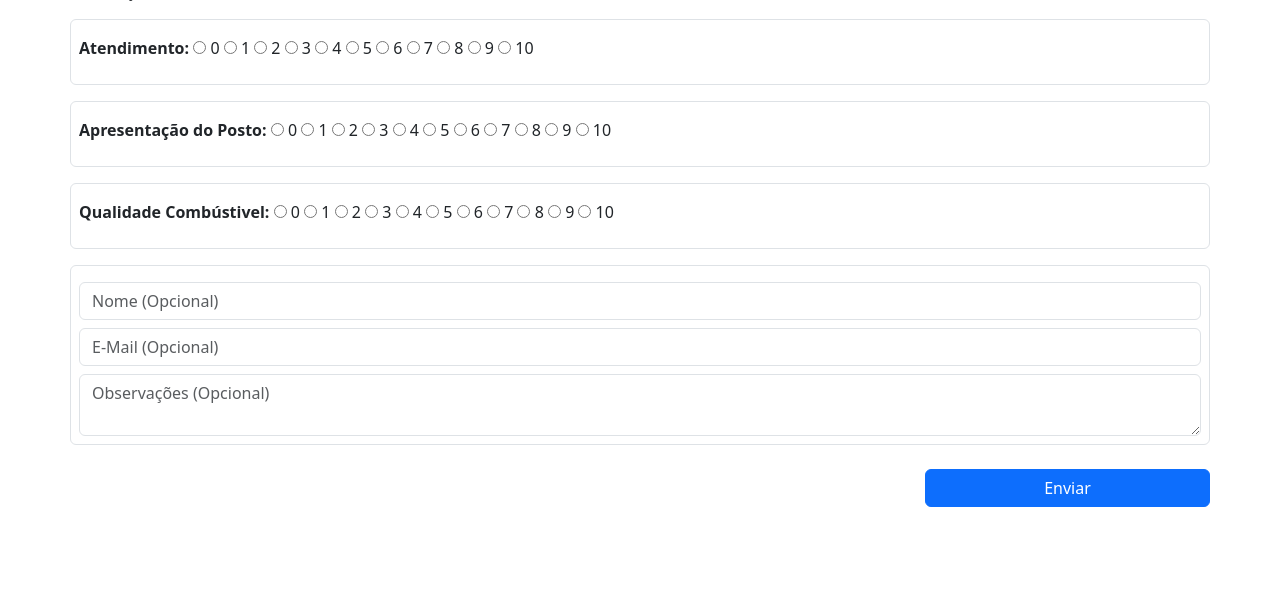
After one commit to jhmiante/NPS-RedeUS, a Django app: page /nps/ in a window 1280 px wide. The commit adds this page. Shown: the part 201-800 px from the top of the page. Run offline with Django 4.2, Linux system fonts and the light colour scheme.

Commit message:
Template NPS

```diff
--- /dev/null
+++ b/core/templates/nps.html
@@ -0,0 +1,75 @@
+{% extends 'base.html' %}
+{% load static %}
+
+{% block content %}
+<div class="container">
+    <div class="row text-center mt-2">
+        <img src="{% static 'img/logo.png' %}" alt="logo" class="img img-fluid" style="max-width: 200px;">
+        <p>NPS Cliente</p>
+    </div>
+
+    <form action="" method="post" class="row justify-content-end">
+        {% csrf_token %}
+        <p>Avaliação Cliente: 0 = Péssimo e 10 = Ótimo</p>
+        <div class="col-12 p-2 rounded border">
+            <p class="mt-2"><b>Atendimento:</b>
+                <input type="radio" name="atendimento" value="0"/> 0
+                <input type="radio" name="atendimento" value="1"/> 1
+                <input type="radio" name="atendimento" value="2"/> 2
+                <input type="radio" name="atendimento" value="3"/> 3
+                <input type="radio" name="atendimento" value="4"/> 4
+                <input type="radio" name="atendimento" value="5"/> 5
+                <input type="radio" name="atendimento" value="6"/> 6
+                <input type="radio" name="atendimento" value="7"/> 7
+                <input type="radio" name="atendimento" value="8"/> 8
+                <input type="radio" name="atendimento" value="9"/> 9
+                <input type="radio" name="atendimento" value="10"/> 10
+            </p>
+        </div>
+
+        <div class="col-12 p-2 rounded border mt-3">
+            <p class="mt-2"><b>Apresentação do Posto:</b>
+                <input type="radio" name="apresentacao" value="0"/> 0
+                <input type="radio" name="apresentacao" value="1"/> 1
+                <input type="radio" name="apresentacao" value="2"/> 2
+                <input type="radio" name="apresentacao" value="3"/> 3
+                <input type="radio" name="apresentacao" value="4"/> 4
+                <input type="radio" name="apresentacao" value="5"/> 5
+                <input type="radio" name="apresentacao" value="6"/> 6
+                <input type="radio" name="apresentacao" value="7"/> 7
+                <input type="radio" name="apresentacao" value="8"/> 8
+                <input type="radio" name="apresentacao" value="9"/> 9
+                <input type="radio" name="apresentacao" value="10"/> 10
+            </p>
+        </div>
+
+        <div class="col-12 p-2 rounded border mt-3">
+            <p class="mt-2"><b>Qualidade Combústivel:</b>
+                <input type="radio" name="qualidade" value="0"/> 0
+                <input type="radio" name="qualidade" value="1"/> 1
+                <input type="radio" name="qualidade" value="2"/> 2
+                <input type="radio" name="qualidade" value="3"/> 3
+                <input type="radio" name="qualidade" value="4"/> 4
+                <input type="radio" name="qualidade" value="5"/> 5
+                <input type="radio" name="qualidade" value="6"/> 6
+                <input type="radio" name="qualidade" value="7"/> 7
+                <input type="radio" name="qualidade" value="8"/> 8
+                <input type="radio" name="qualidade" value="9"/> 9
+                <input type="radio" name="qualidade" value="10"/> 10
+            </p>
+        </div>
+
+        <div class="col-12 p-2 rounded border mt-3">
+            <input type="text" name="nome" class="form-control mt-2" placeholder="Nome (Opcional)">
+            <input type="email" name="email" class="form-control mt-2" placeholder="E-Mail (Opcional)">
+            <textarea name="observacao" class="form-control mt-2" placeholder="Observações (Opcional)"></textarea>
+        </div>
+
+        <button type="submit" class="btn btn-primary col-md-3 mt-4">Enviar</button>
+
+
+    </form>
+</div>
+
+
+{% endblock %}
--- a/core/urls.py
+++ b/core/urls.py
@@ -1,8 +1,10 @@
 from django.urls import path
 
-from .views import index_view
+from .views import index_view, nps_view
 
 urlpatterns = [
     path("", index_view, name='index_view'),
 
+    path("nps/", nps_view, name='nps_view'),
+    path("nps/<int:filial>/", nps_view, name='nps_view'),
 ]
--- a/core/views.py
+++ b/core/views.py
@@ -3,3 +3,7 @@ from django.shortcuts import render
 
 def index_view(request):
     return render(request, 'index.html')
+
+
+def nps_view(request, filial=1):
+    return render(request, 'nps.html')
```
Also changed, not shown: core/templates/index.html (+6 -1 lines).
